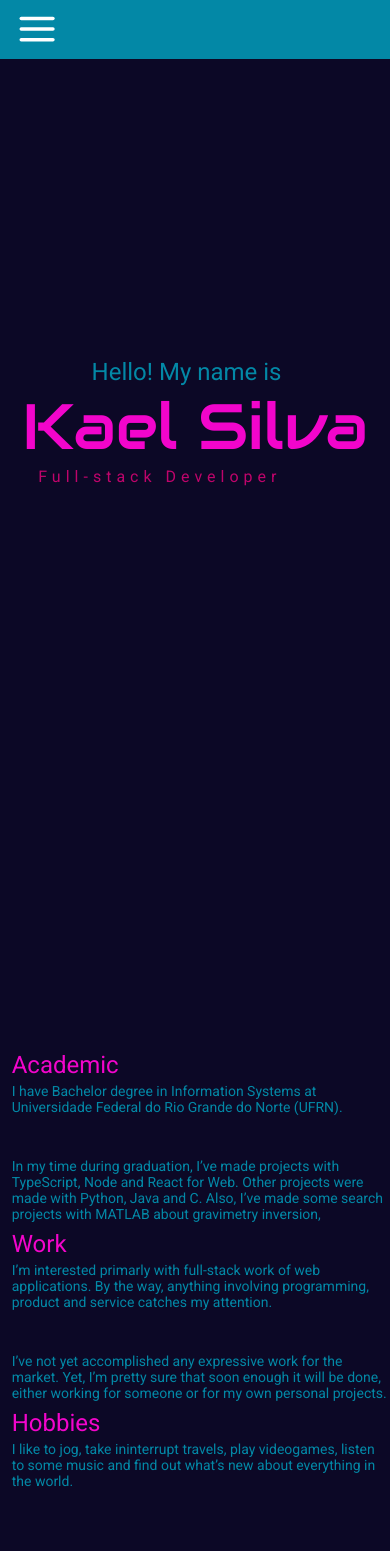
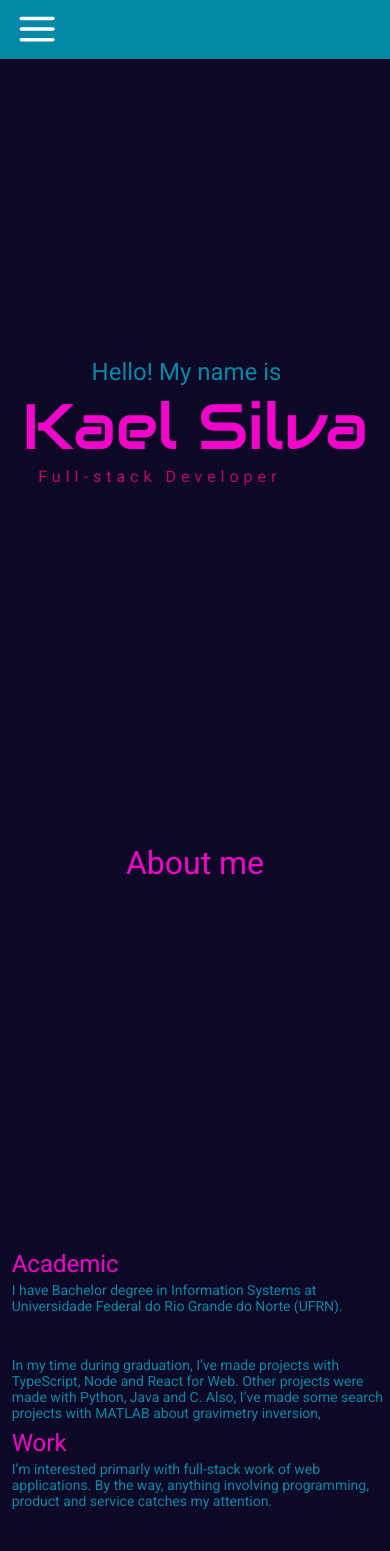
Before and after one commit to kaelsilva/kaelsilva.github.io, a React (Create React App) app: page / in a window 390 px wide. Shown: the top 1551 px of the page. Built offline with nearby package versions, Linux system fonts and the light colour scheme; the HTML template or start-up script is replaced by a standard one.

Commit message:
chore: add titles for mobile

```diff
--- a/src/pages/home/index.tsx
+++ b/src/pages/home/index.tsx
@@ -34,6 +34,7 @@ import {
   ContactIcons,
   MobileMenuItem,
   MobileMenuItemContainer,
+  TitleMobile,
 } from './styles';
 
 const Home: React.FC = () => {
@@ -80,7 +81,7 @@ const Home: React.FC = () => {
         </ExploreItem>
       </ExploreContainer>
 
-      <Container>
+      <Container id="home">
         <Content>
           <AnimationContainer>
             <Greetings>Hello! My name is</Greetings>
@@ -162,6 +163,7 @@ const Home: React.FC = () => {
           <Background />
         </DisplayContainer>
         <Content>
+          <TitleMobile>About me</TitleMobile>
           <Topic>
             Academic
             <Paragraph>
@@ -201,6 +203,7 @@ const Home: React.FC = () => {
 
       <Container id="skills">
         <Content>
+          <TitleMobile>Skills</TitleMobile>
           <Paragraph>
             I’m initially focused in developing web apps with the Node, React
             (including Next.js), Docker and AWS. However, I see no problem with
@@ -237,12 +240,14 @@ const Home: React.FC = () => {
         </DisplayContainer>
 
         <Content>
+          <TitleMobile>Portfolio</TitleMobile>
           <Paragraph>Work in progress...</Paragraph>
         </Content>
       </Container>
 
       <Container id="contact">
         <Content>
+          <TitleMobile>Contact me</TitleMobile>
           <Paragraph>Feel free to contact me.</Paragraph>
           <Paragraph>I will answer as soon as possible.</Paragraph>
           <ContactIcons>
--- a/src/pages/home/styles.ts
+++ b/src/pages/home/styles.ts
@@ -7,6 +7,20 @@ import AppearFromLeft from '../../components/animations/AppearFromLeft';
 interface Menu {
   menuClicked: boolean;
 }
+
+export const TitleMobile = styled.div`
+  font-family: 'Roboto', sans-serif;
+  font-size: 32px;
+  color: #f205cb;
+  align-self: center;
+  margin-bottom: 10vh;
+  flex: content;
+  text-indent: -9999px;
+
+  @media only screen and (max-width: 700px) {
+    text-indent: 0px;
+  }
+`;
 
 export const MobileMenuItem = styled.div`
   display: flex;
```
